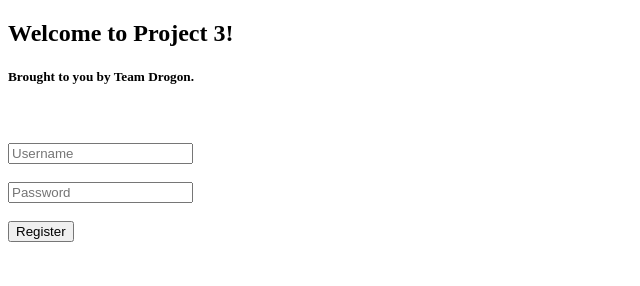
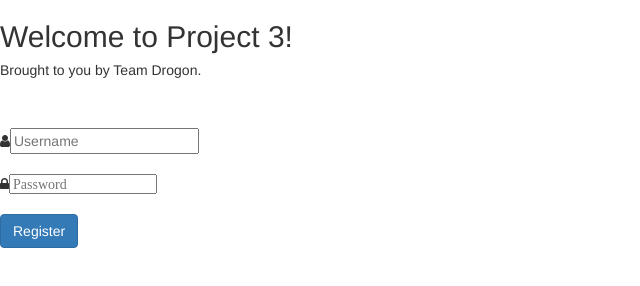
Before and after one commit to JMARCHESENYC/Group-Project, a website: page public/index.html in a window 1280 px wide. Both pictures are taken after a click on the button "Signup Now". Shown: the whole page, without its empty margins (0-640 px from the left). Drawn offline with nearby package versions, Linux system fonts and the light colour scheme.

Commit message:
Booty_Feature

```diff
--- a/public/index.html
+++ b/public/index.html
@@ -1,7 +1,12 @@
 <!DOCTYPE html>
-<html>
+<html lang="en-us">
+<meta charset="utf-8" />
 <head>
   <title>Team Drogon</title>
+
+  <meta name="viewport" content="width=device-width, initial-scale=1.0">
+
+    <link rel="stylesheet" href="https://maxcdn.bootstrapcdn.com/bootstrap/3.3.5/css/bootstrap.min.css" integrity="sha512-dTfge/zgoMYpP7QbHy4gWMEGsbsdZeCXz7irItjcC3sPUFtf0kuFbDz/ixG7ArTxmDjLXDmezHubeNikyKGVyQ==" crossorigin="anonymous">
 
     <script type="text/javascript" src="https://code.jquery.com/jquery-2.1.4.min.js"></script>
 
@@ -9,28 +14,36 @@
 
     <script src="https://cdnjs.cloudflare.com/ajax/libs/js-cookie/2.0.4/js.cookie.js"></script>
 
+    <style>
+    @import url("http://maxcdn.bootstrapcdn.com/font-awesome/4.3.0/css/font-awesome.min.css");
+    @import url("http://fonts.googleapis.com/css?family=Source+Sans+Pro:400,700");
+
+    </style>
+
 </head>
 
 <body>
+
+
   <h2>Welcome to Project 3!</h2>
   <h5>Brought to you by Team Drogon.</h5>
 
   <!-- SIGNUP BUTTON -->
-  <button id="signup-button">Signup Now</button>
-  <button id="login-button">Login</button>
+  <button class="btn btn-primary"  id="signup-button">Signup Now</button>
+  <button class="btn btn-primary"  id="login-button">Login</button>
   <br>
   <br>
 
   <!-- NEW USER SIGNUP FORM -->
   <template id='signup-template'>
     <div id='signup-form'>
-      <input type="text" id="signup-username" placeholder="Username">
+      <i class="fa fa-user"></i><input  type="text" id="signup-username"  placeholder="Username">
       <br>
       <br>
-      <input type="text" id="signup-passworkd" placeholder="Password">
+      <i class="fa fa-lock"></i><input class="fa fa-lock" type="text" id="signup-passworkd"  placeholder="Password">
       <br>
       <br>
-      <button type="signup-register">Register</button>
+      <button class="btn btn-primary" type="signup-register">Register</button>
     </div>
   </template>
 
```
